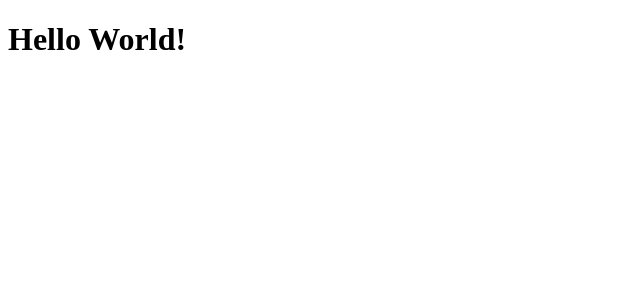
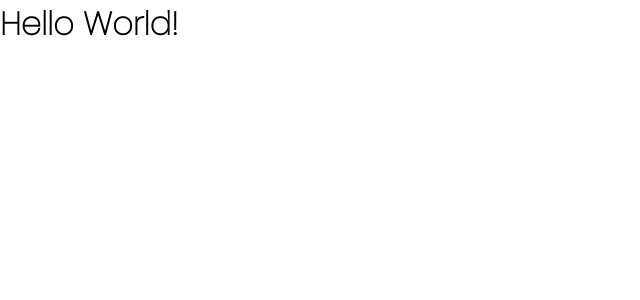
Before and after one commit to Tall-Programacion-FIME/frontend, a React (Create React App) app: page / in a window 1280 px wide. Shown: the top 300 px of the page, without its empty margins (0-640 px from the left). Built offline with nearby package versions, Linux system fonts and the light colour scheme.

Commit message:
SASS and dependencies

```diff
--- a/package.json
+++ b/package.json
@@ -10,8 +10,11 @@
     "@types/node": "^12.20.4",
     "@types/react": "^16.14.4",
     "@types/react-dom": "^16.9.11",
+    "axios": "^0.21.1",
+    "node-sass": "^4.14.1",
     "react": "^17.0.1",
     "react-dom": "^17.0.1",
+    "react-router-dom": "^5.2.0",
     "react-scripts": "4.0.3",
     "typescript": "^4.2.2",
     "web-vitals": "^0.2.4",
--- a/src/App.tsx
+++ b/src/App.tsx
@@ -1,4 +1,5 @@
 import React from "react";
+import "./scss/style.scss";
 
 function App() {
   return (
--- /dev/null
+++ b/src/scss/_header.scss
@@ -0,0 +1,4 @@
+header {
+  background-color: #000;
+  color: #fff;
+}
--- /dev/null
+++ b/src/scss/style.scss
@@ -0,0 +1,7 @@
+@import url("https://fonts.googleapis.com/css2?family=Poppins:wght@100&display=swap");
+
+* {
+  margin: 0;
+  padding: 0;
+  font-family: "Poppins";
+}
```
Also changed, not shown: 1 other file (tests, documents, lock files or other folders).
